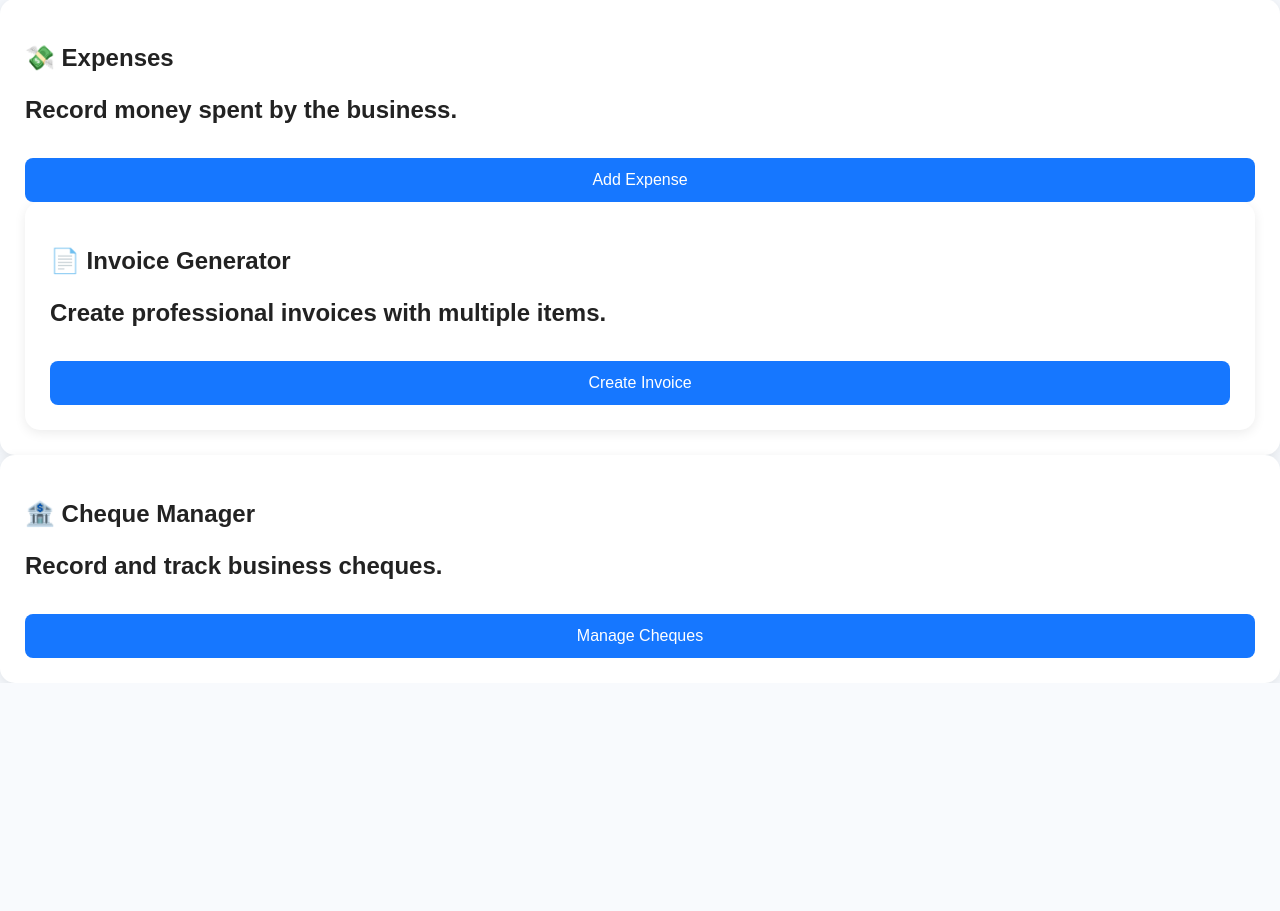
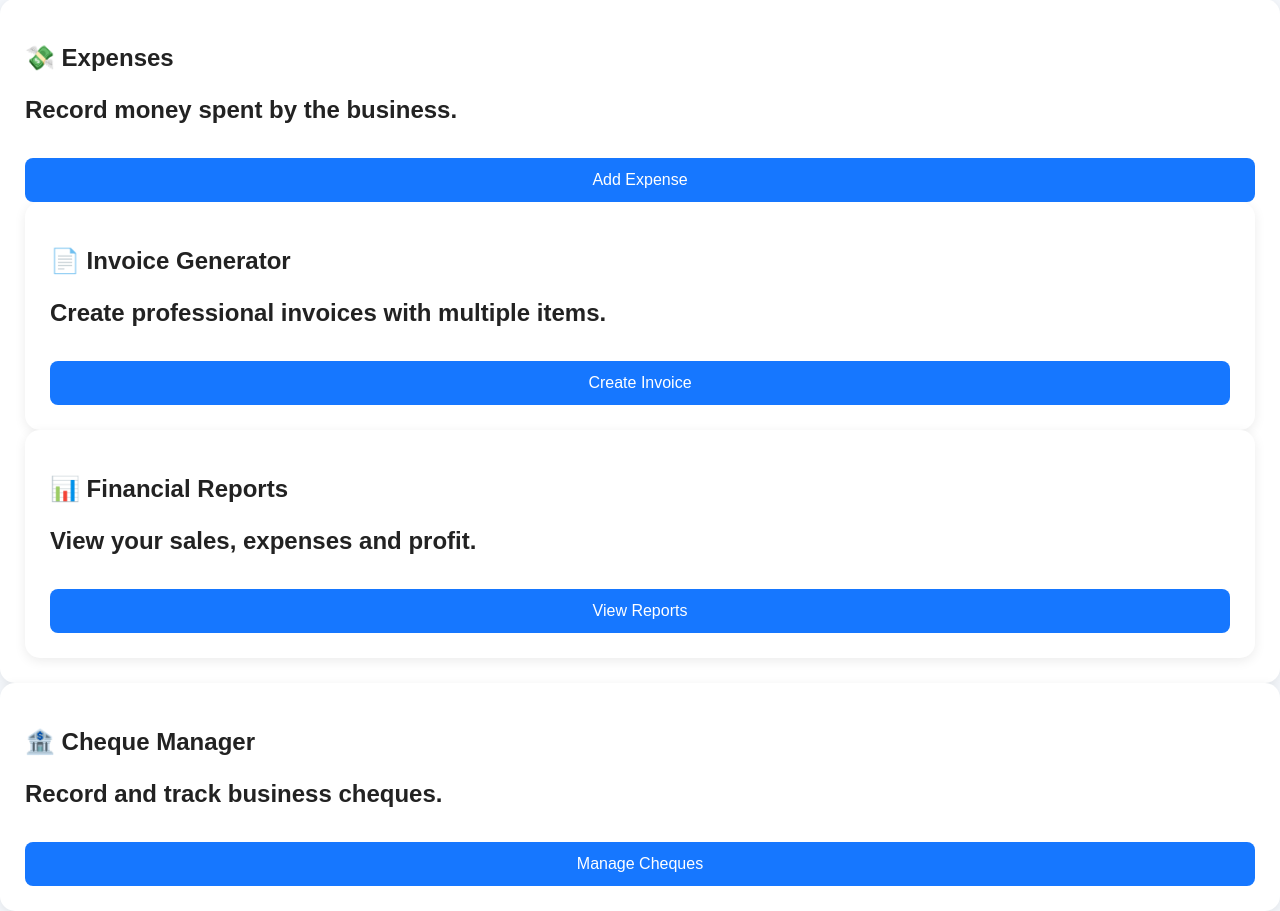
Before and after one commit to sc334ar/SmartBiz, a Python web app: template templates/templates/templates/dashboard.html in a window 1280 px wide. Shown: the part 791-1702 px from the top of the page. Before the commit the page ends 1474 px from the top, so only its background shows below. Run offline with Jinja, Linux system fonts and the light colour scheme; the template is opened without the code that fills it, so the values that code supplies are empty.

Commit message:
Add financial reports section to dashboard
Added a section for financial reports with a button to view reports.

```diff
--- a/templates/templates/templates/dashboard.html
+++ b/templates/templates/templates/dashboard.html
@@ -115,6 +115,23 @@
     </a>
 
     </div>
+    <div class="card">
+
+    <h2>📊 Financial Reports</h2>
+
+    <p>
+        View your sales, expenses and profit.
+    </p>
+
+    <a href="{{ url_for('reports') }}">
+
+        <button>
+            View Reports
+        </button>
+
+    </a>
+
+    </div>
 </div>
 <div class="card">
     <h2>🏦 Cheque Manager</h2>
```
